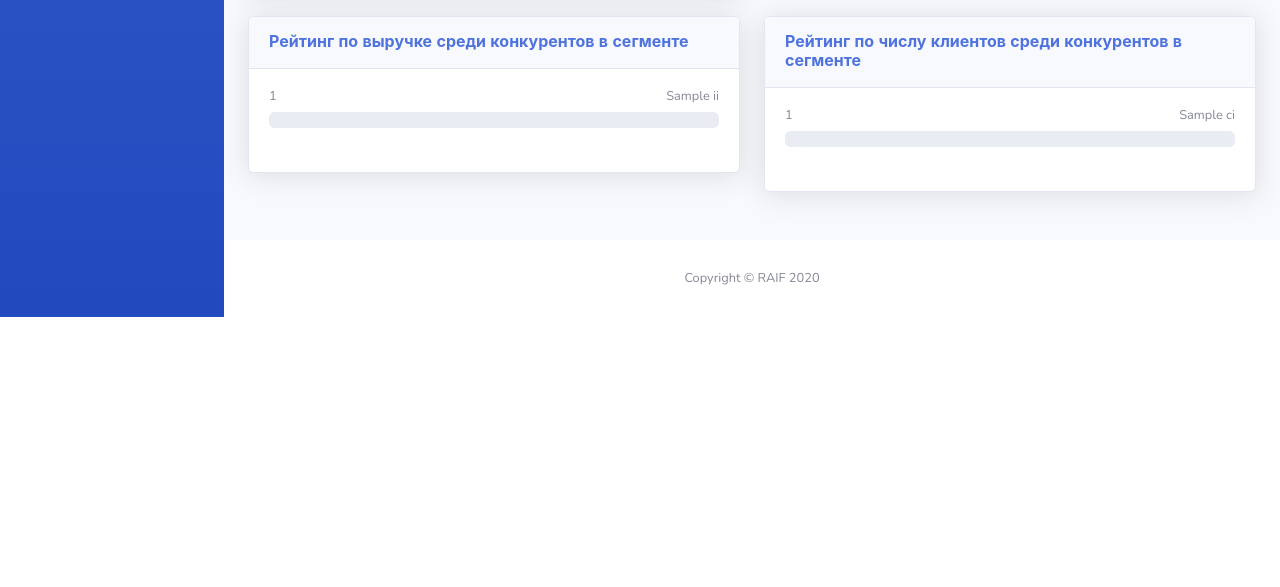
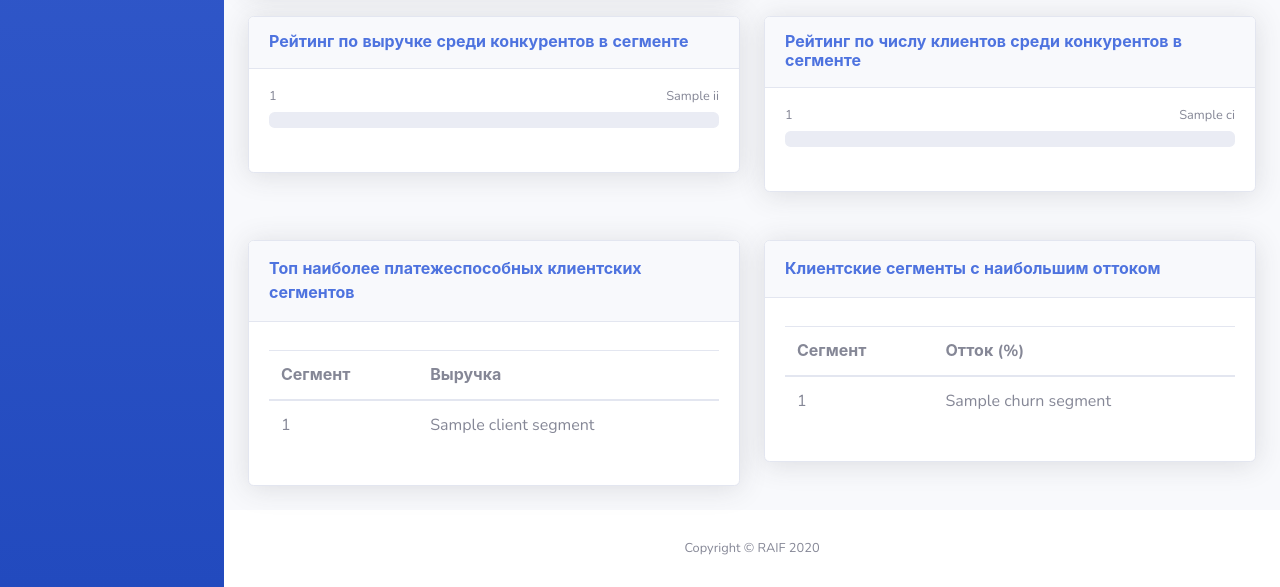
Before and after one commit to paradisensei/raif-hack, a Flask app: template templates/index.html in a window 1280 px wide. Shown: the part 1740-2327 px from the top of the page. Before the commit the page ends 2057 px from the top, so only its background shows below. Run offline with Flask 2, Linux system fonts and the light colour scheme; the template is opened without the code that fills it: most values are stand-ins (such as "Sample title", 1, 10 or a date in 2020); parts of the project's set-up code (start-up, migrations or seed data) failed here and were passed over; some libraries are stand-ins or nearby versions.

Commit message:
Add ml metrics to UI

```diff
--- a/server.py
+++ b/server.py
@@ -60,7 +60,7 @@ def dashboard() -> 'html':
     gender = metric_buttons.button_Gender(Transactions, Clients, Stores, store)
     age = metric_buttons.button_Age(Transactions, Clients, Stores, store)
 
-    # # value-graph metrics
+    # value-graph metrics
     client_avg_bill = metric_buttons.button_ClientAverageBill(Transactions, Stores, store, start_date=start_date, end_date=end_date)
     client_avg_tx = metric_buttons.button_AverageTransactionNumber(Transactions, Stores, store, start_date=start_date, end_date=end_date)
     client_revenue = metric_buttons.button_RevenueDynamicByDay(Transactions, Stores, store, start_date=start_date, end_date=end_date)
@@ -78,7 +78,9 @@ def dashboard() -> 'html':
         client_revenue=util.revenue_graph(client_revenue),
         income_in_segment=income_in_segment,
         clients_in_segment=clients_in_segment,
-        tx_in_segment=tx_in_segment
+        tx_in_segment=tx_in_segment,
+        top_client_segments=top_client_segments,
+        top_churn_segments=top_churn_segments,
     )
 
 
@@ -107,4 +109,8 @@ if __name__ == "__main__":
     clients_in_segment = util.clients_in_segment(metric_buttons.button_ClientNumberInSegmentRate(Transactions, Stores, s)[1:])
     tx_in_segment = util.tx_in_segment(metric_buttons.button_TransactionNumberInSegmentRate(Transactions, Stores, s)[1:])
 
+    # pre-calculate ml metrics
+    top_client_segments = util.top_client_segments(metric_buttons.button_MostPayableSegments(fp_model, fp_model_features))
+    top_churn_segments = util.top_churn_segments(metric_buttons.button_ChurnSegments(churn_model, churn_model_features))
+
     app.run(debug=True)
--- a/templates/index.html
+++ b/templates/index.html
@@ -355,6 +355,62 @@
                     </div>
                 </div>
             </div>
+            <div class="row">
+                <div class="col-lg-6 col-xl-6">
+                    <div class="card shadow mb-4">
+                        <div class="card-header py-3">
+                            <p class="text-primary m-0 font-weight-bold">Топ наиболее платежеспособных клиентских сегментов</p>
+                        </div>
+                        <div class="card-body">
+                            <div class="table-responsive table mt-2" id="dataTable" role="grid" aria-describedby="dataTable_info">
+                                <table class="table dataTable my-0" id="dataTable">
+                                    <thead>
+                                        <tr>
+                                            <th>Сегмент</th>
+                                            <th>Выручка</th>
+                                        </tr>
+                                    </thead>
+                                    <tbody>
+                                        {% for cs in top_client_segments %}
+                                            <tr>
+                                                <td>{{ cs[0] }}</td>
+                                                <td>{{ cs[1] }}</td>
+                                            </tr>
+                                        {% endfor %}
+                                    </tbody>
+                                </table>
+                            </div>
+                        </div>
+                    </div>
+                </div>
+                <div class="col-lg-6 col-xl-6">
+                    <div class="card shadow mb-4">
+                        <div class="card-header py-3">
+                            <p class="text-primary m-0 font-weight-bold">Клиентские сегменты с наибольшим оттоком</p>
+                        </div>
+                        <div class="card-body">
+                            <div class="table-responsive table mt-2" id="dataTable" role="grid" aria-describedby="dataTable_info">
+                                <table class="table dataTable my-0" id="dataTable">
+                                    <thead>
+                                        <tr>
+                                            <th>Сегмент</th>
+                                            <th>Отток (%)</th>
+                                        </tr>
+                                    </thead>
+                                    <tbody>
+                                        {% for cs in top_churn_segments %}
+                                            <tr>
+                                                <td>{{ cs[0] }}</td>
+                                                <td>{{ cs[1] }}</td>
+                                            </tr>
+                                        {% endfor %}
+                                    </tbody>
+                                </table>
+                            </div>
+                        </div>
+                    </div>
+                </div>
+            </div>
         </div>
     </div>
     <footer class="bg-white sticky-footer">
```
Also changed, not shown: util.py (+12 -1 lines).
